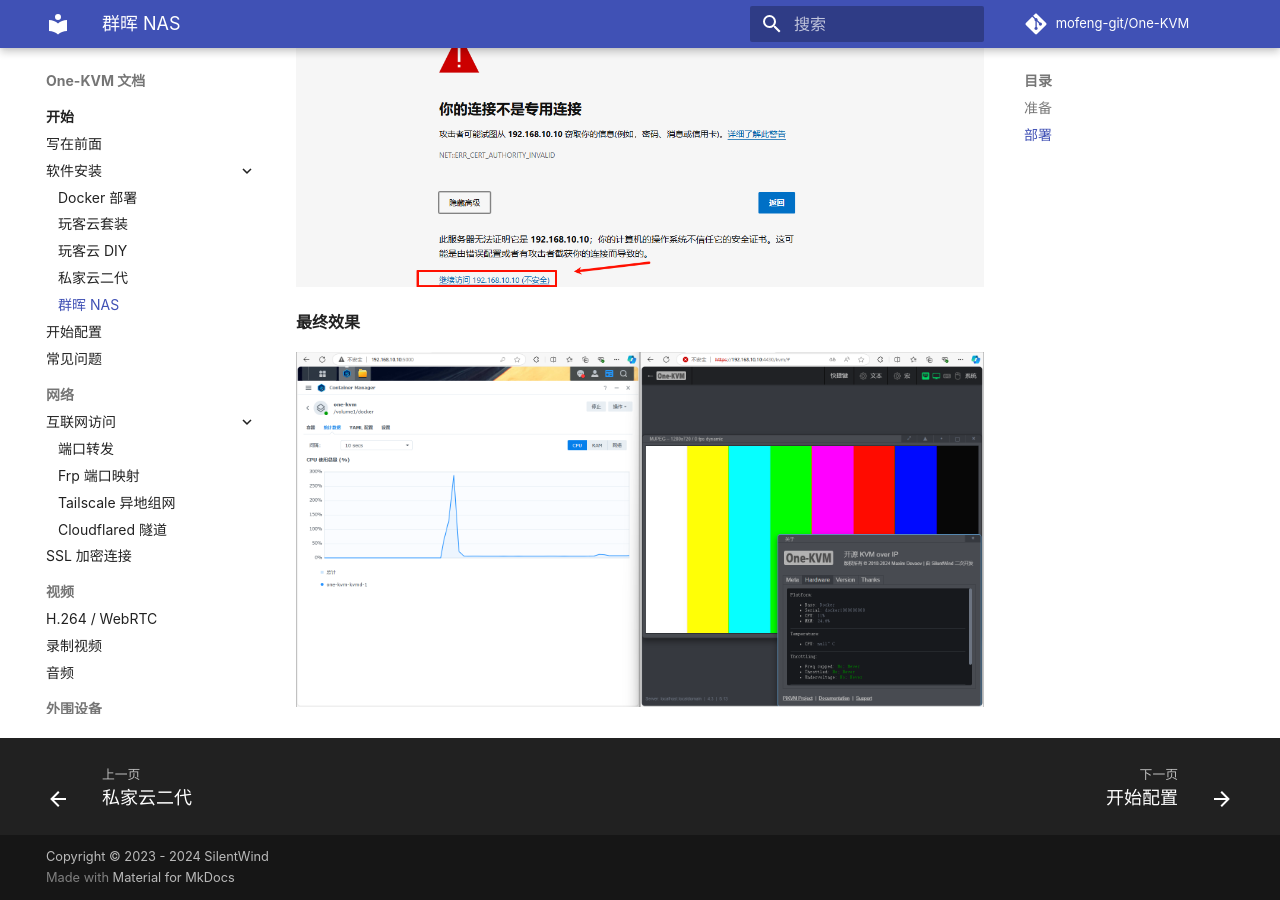
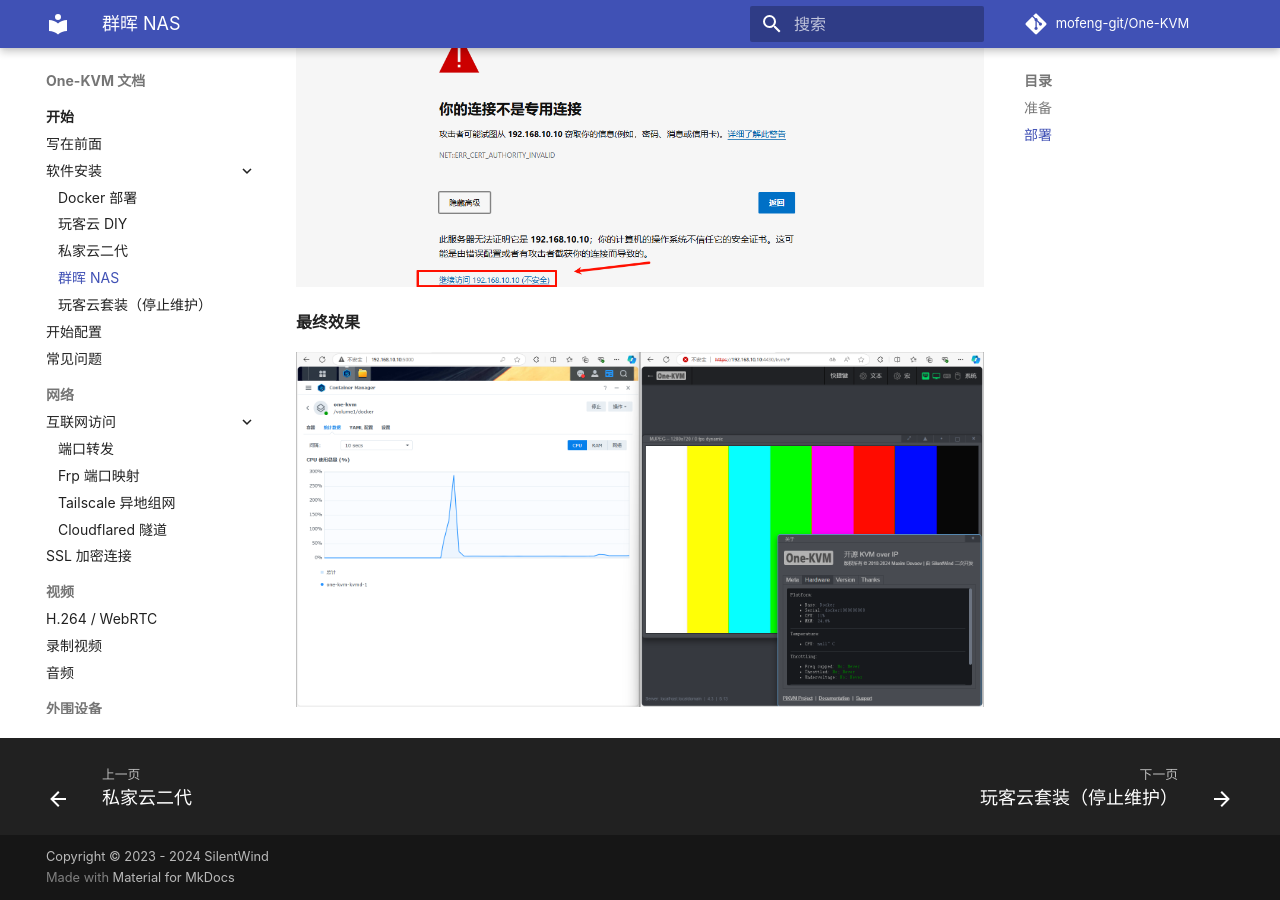
Before and after one commit to mofeng-git/One-KVM_WEB, an MkDocs documentation site: the page built from docs/synology_install.md, in a window 1280 px wide and 900 px high, scrolled down 3428 px. Built offline with MkDocs 1.6.1 and Material for MkDocs 9.7.7, drawn with Linux system fonts in a browser that asks for light colours; comment, search, counter and statistics services are not loaded.

Commit message:
更新目录

```diff
--- a/mkdocs.yml
+++ b/mkdocs.yml
@@ -59,11 +59,11 @@ nav:
       - "写在前面": prepare.md
       - "软件安装":
         - "Docker 部署": docker_install.md
-        - "玩客云套装": onecloud_guide.md
         - "玩客云 DIY": onecloud_install.md
         #- "X86 主机安装": x86_install.md
         - "私家云二代": cumebox2_install.md
         - "群晖 NAS": synology_install.md
+        - "玩客云套装（停止维护）": onecloud_guide.md
       - "开始配置": first_steps.md
       #- "身份认证": auth.md
       - "常见问题": faq.md
@@ -99,14 +99,14 @@ nav:
         #- "USB 转 GPIO 配置": usb2gpio.md
 
     - "高级用法":
-      - "启动时配置": on_start_config.md
+      #- "启动时配置": on_start_config.md
       - "VNC 连接": vnc.md
       - "KVM 一控多": kvm_switch.md
       - "WOL 网络唤醒": wol.md
       - "Webterm 网页终端": webterm.md
       - "2FA 双重身份验证": 2fa.md
-      - "IPMI 和 Redfish 集成": ipmi.md
-      - "HDMI 环出": loop_out.md
+      #- "IPMI 和 Redfish 集成": ipmi.md
+      #- "HDMI 环出": loop_out.md
 
     - "开发":
       - "HTTP API": api.md
```
